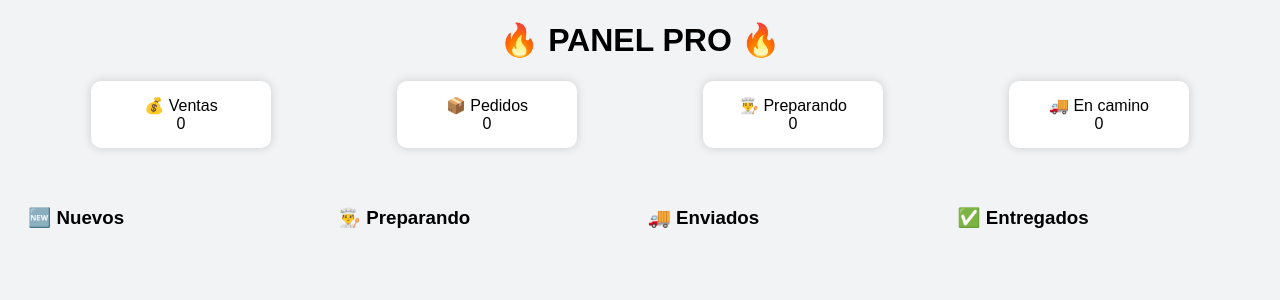
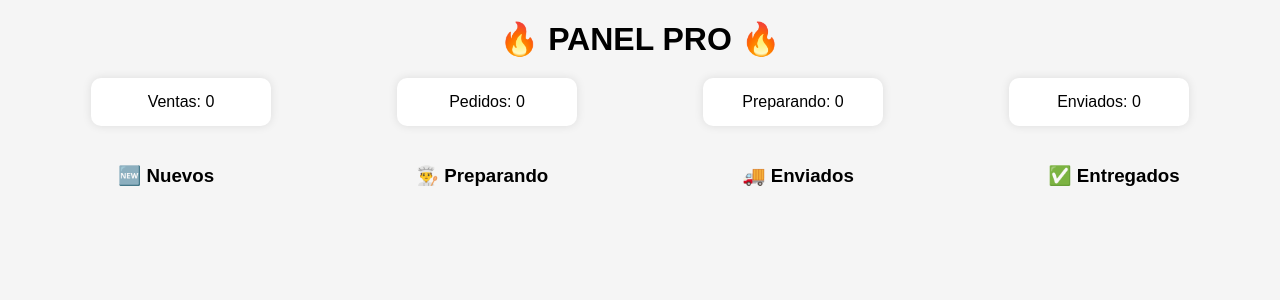
Before and after one commit to raudalespenalozadiegoadolfo-sketch/bot-whatsapp, a Flask app: page /panel in a window 1280 px wide. Shown: the top 300 px of the page. Run offline with Flask 3, Linux system fonts and the light colour scheme; some libraries are stand-ins or nearby versions.

Commit message:
panel.html

```diff
--- a/templates/panel.html
+++ b/templates/panel.html
@@ -2,78 +2,73 @@
 <html>
 <head>
     <title>Panel PRO</title>
-
     <style>
-body{
+        body {
             font-family: Arial;
-    background:#f1f3f5;
+            background: #f5f5f5;
+            text-align: center;
         }
 
-/* DASHBOARD */
-.top{
-    display:flex;
-    justify-content:space-around;
-    margin:20px;
+        h1 {
+            margin: 20px;
         }
 
-.box{
-    background:white;
-    padding:15px;
-    border-radius:10px;
-    width:150px;
-    text-align:center;
-    box-shadow:0 0 10px #ccc;
+        .stats {
+            display: flex;
+            justify-content: space-around;
+            margin: 20px;
         }
 
-/* COLUMNAS */
-.grid{
-    display:flex;
-    gap:15px;
-    padding:20px;
+        .card {
+            background: white;
+            padding: 15px;
+            border-radius: 10px;
+            width: 150px;
+            box-shadow: 0px 0px 10px rgba(0,0,0,0.1);
         }
 
-.col{
-    flex:1;
+        .columns {
+            display: flex;
+            justify-content: space-around;
         }
 
-.card{
-    background:white;
-    padding:10px;
-    margin:10px;
-    border-radius:10px;
-    box-shadow:0 0 10px #ccc;
+        .col {
+            width: 22%;
         }
 
-button{
-    margin-top:5px;
-    padding:5px;
-    border:none;
-    border-radius:5px;
-    cursor:pointer;
+        .pedido {
+            background: white;
+            margin: 10px;
+            padding: 10px;
+            border-radius: 10px;
+            box-shadow: 0px 0px 5px rgba(0,0,0,0.1);
         }
 
-.prep{background:orange;}
-.env{background:blue;color:white;}
-.ent{background:green;color:white;}
+        button {
+            margin: 5px;
+            padding: 5px 10px;
+            border: none;
+            border-radius: 5px;
+            cursor: pointer;
+        }
 
+        .prep { background: orange; }
+        .env { background: blue; color: white; }
+        .ent { background: green; color: white; }
     </style>
 </head>
-
 <body>
 
-<h1 style="text-align:center;">🔥 PANEL PRO 🔥</h1>
+<h1>🔥 PANEL PRO 🔥</h1>
 
-<!-- DASHBOARD -->
-<div class="top">
-    <div class="box">💰 Ventas<br><span id="ventas">0</span></div>
-    <div class="box">📦 Pedidos<br><span id="pedidos">0</span></div>
-    <div class="box">👨‍🍳 Preparando<br><span id="prep">0</span></div>
-    <div class="box">🚚 En camino<br><span id="env">0</span></div>
+<div class="stats">
+    <div class="card">Ventas: <span id="ventas">0</span></div>
+    <div class="card">Pedidos: <span id="pedidos">0</span></div>
+    <div class="card">Preparando: <span id="prep">0</span></div>
+    <div class="card">Enviados: <span id="env">0</span></div>
 </div>
 
-<!-- COLUMNAS -->
-<div class="grid">
-
+<div class="columns">
     <div class="col">
         <h3>🆕 Nuevos</h3>
         <div id="nuevo"></div>
@@ -93,76 +88,61 @@ button{
         <h3>✅ Entregados</h3>
         <div id="entregado"></div>
     </div>
-
 </div>
 
 <script>
+async function cargar() {
 
-let ultimoTotal = 0;
+    let res = await fetch("/pedidos");
+    let data = await res.json();
 
-// 🔄 CARGAR PEDIDOS
-function cargar(){
-    fetch("/pedidos")
-    .then(r=>r.json())
-    .then(data=>{
+    document.getElementById("nuevo").innerHTML = "";
+    document.getElementById("preparando").innerHTML = "";
+    document.getElementById("enviado").innerHTML = "";
+    document.getElementById("entregado").innerHTML = "";
 
-        document.getElementById("nuevo").innerHTML=""
-        document.getElementById("preparando").innerHTML=""
-        document.getElementById("enviado").innerHTML=""
-        document.getElementById("entregado").innerHTML=""
+    data.forEach(p => {
+        let html = `
+            <div class="pedido">
+                <b>#${p.folio}</b><br>
+                ${p.cliente}<br>
+                $${p.total}<br>
+                <button class="prep" onclick="estado(${p.folio},'preparando')">Preparando</button>
+                <button class="env" onclick="estado(${p.folio},'enviado')">Enviar</button>
+                <button class="ent" onclick="estado(${p.folio},'entregado')">Entregar</button>
+            </div>
+        `;
 
-        if(data.length > ultimoTotal){
-            sonido()
+        if (p.estado == "nuevo") {
+            document.getElementById("nuevo").innerHTML += html;
+        }
+        else if (p.estado == "preparando") {
+            document.getElementById("preparando").innerHTML += html;
+        }
+        else if (p.estado == "enviado") {
+            document.getElementById("enviado").innerHTML += html;
+        }
+        else {
+            document.getElementById("entregado").innerHTML += html;
+        }
+    });
+
+    // STATS
+    let s = await fetch("/stats");
+    let stats = await s.json();
+
+    document.getElementById("ventas").innerText = stats.ventas;
+    document.getElementById("pedidos").innerText = stats.pedidos;
+    document.getElementById("prep").innerText = stats.preparando;
+    document.getElementById("env").innerText = stats.enviados;
 }
 
-        ultimoTotal = data.length
-
-        data.forEach(p=>{
-
-            let card = `
-            <div class="card">
-                #${p.folio}<br>
-                $${p.total}<br>
-                <button class="prep" onclick="cambiar(${p.folio},'preparando')">Prep</button>
-                <button class="env" onclick="cambiar(${p.folio},'enviado')">Enviar</button>
-                <button class="ent" onclick="cambiar(${p.folio},'entregado')">OK</button>
-            </div>
-            `
-
-            document.getElementById(p.estado).innerHTML += card
-        })
-    })
+function estado(id, estado) {
+    fetch(/estado/${id}/${estado}).then(() => cargar());
 }
 
-// 🔄 STATS
-function stats(){
-    fetch("/stats")
-    .then(r=>r.json())
-    .then(s=>{
-        document.getElementById("ventas").innerText = "$"+s.ventas
-        document.getElementById("pedidos").innerText = s.pedidos
-        document.getElementById("prep").innerText = s.preparando
-        document.getElementById("env").innerText = s.enviados
-    })
-}
-
-// 🔊 SONIDO
-function sonido(){
-    let audio = new Audio("https://www.soundjay.com/buttons/sounds/button-3.mp3")
-    audio.play()
-}
-
-// CAMBIAR ESTADO
-function cambiar(folio, estado){
-    fetch(/estado/${folio}/${estado})
-}
-
-// LOOP
-setInterval(()=>{
-    cargar()
-    stats()
-}, 3000)
-
+setInterval(cargar, 3000);
+cargar();
 </script>
 
 </body>
```
Lines whose indentation alone changed are shown as unchanged.
